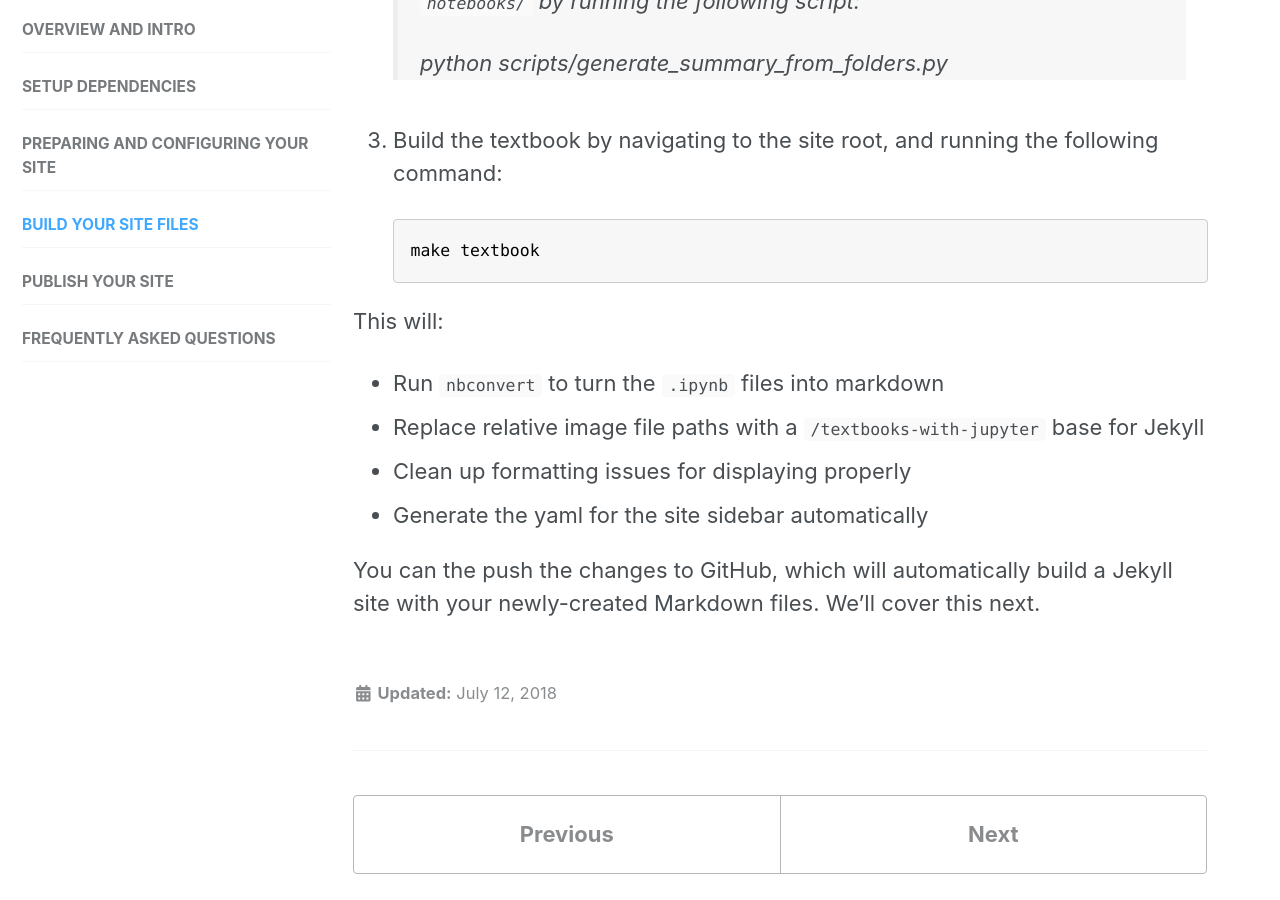
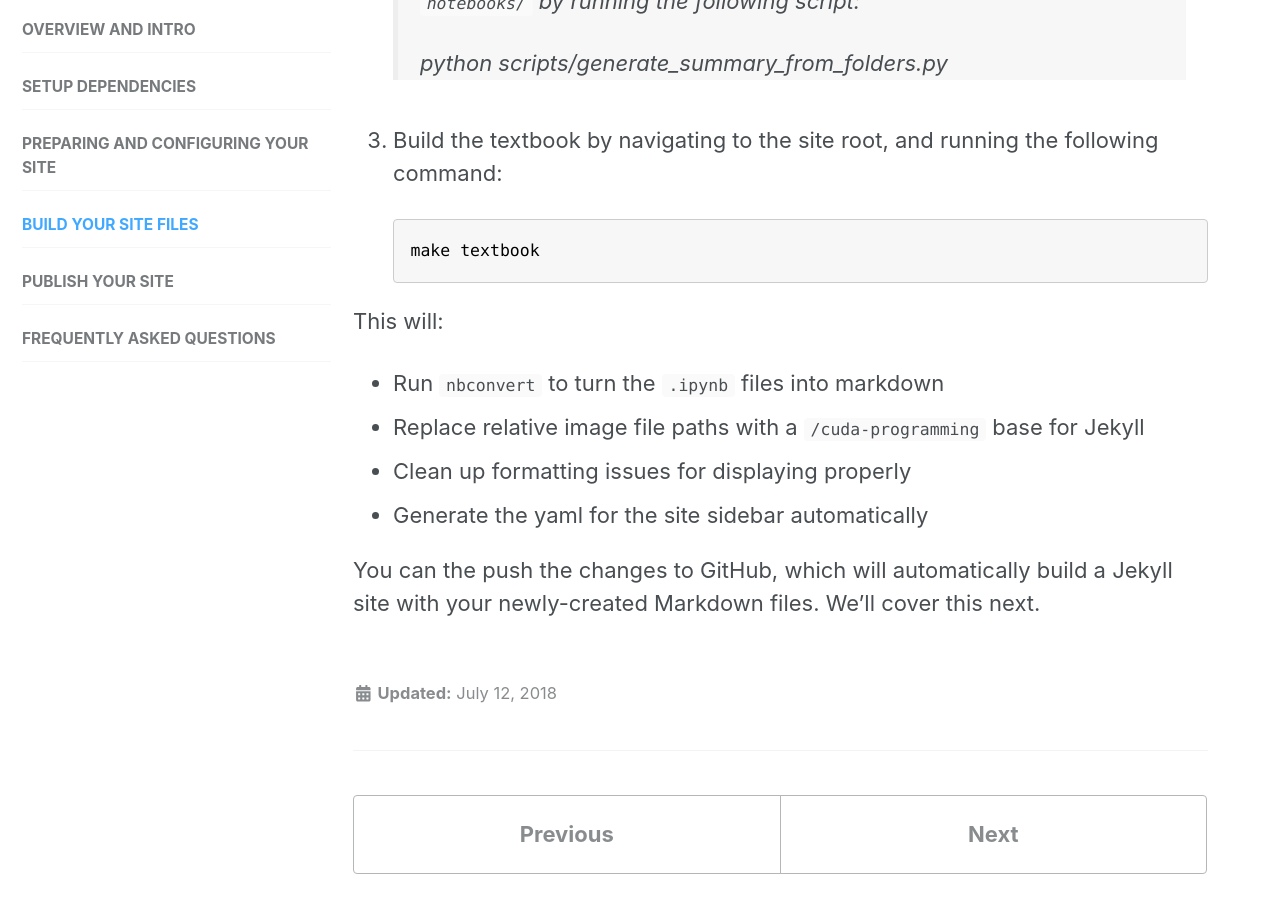
Before and after one commit to andersy005/cuda-programming, a Jekyll site: the page built from _guide/04_build.md, in a window 1280 px wide and 900 px high, scrolled down 671 px. Built offline with Jekyll 4.4.1, drawn with Linux system fonts in a browser that asks for light colours; nearby versions of some CDN libraries; comment, search, counter and statistics services are not loaded.

Commit message:
Update _config.yml

```diff
--- a/_config.yml
+++ b/_config.yml
@@ -6,8 +6,8 @@
 title_separator          : "-"
 name                     : "Anderson Banihirwe"
 description              : ""
-url                      : "https://andersy005.github.io/cuda-programming" # the base hostname & protocol for your site e.g. "https://mmistakes.github.io"
-baseurl                  : "/textbooks-with-jupyter" # the subpath of your site, e.g. "/blog". Defaults to "/"
+url                      : "https://andersy005.github.io" # the base hostname & protocol for your site e.g. "https://mmistakes.github.io"
+baseurl                  : "/cuda-programming" # the subpath of your site, e.g. "/blog". Defaults to "/"
 repository               : # GitHub username/repo-name for this site
 teaser                   : # path of fallback teaser image, e.g. "/assets/images/500x300.png"
 footer                   : false # Whether to include a footer with the built site
```
